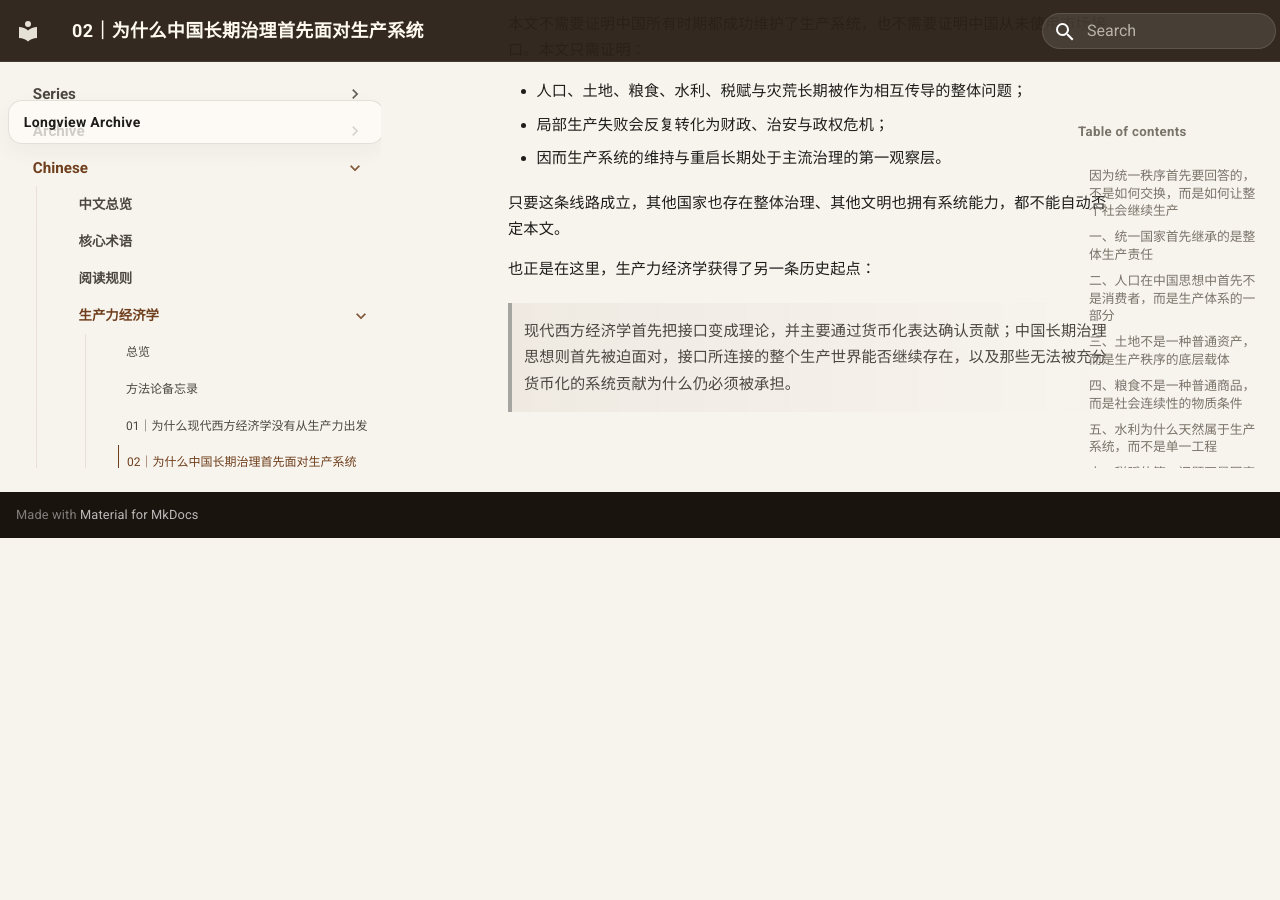
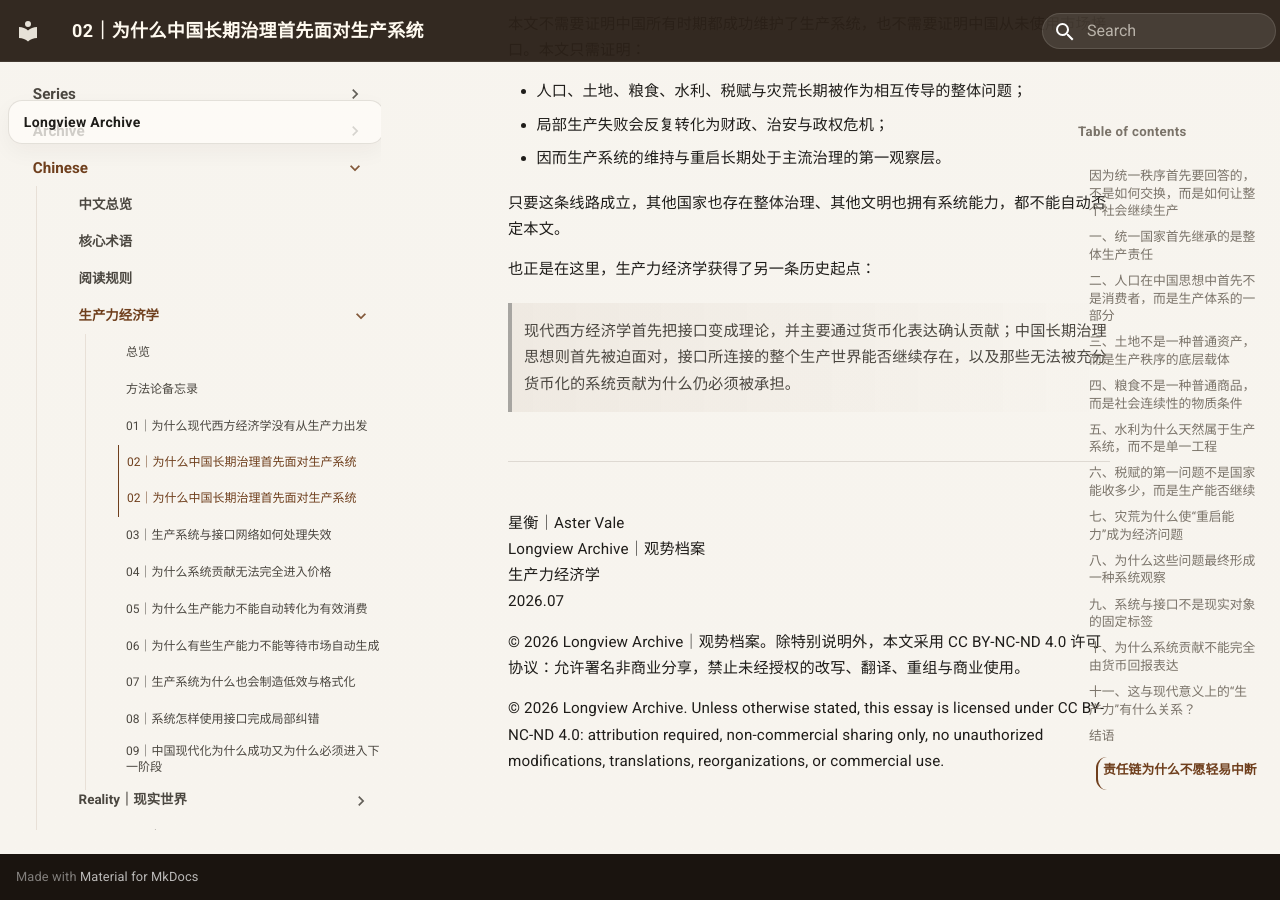
Before and after one commit to guanshi1688/longview-archive, an MkDocs documentation site: the page built from docs/essays/chinese/productive-forces-economics/02-c-chinese-governance.md, in a window 1280 px wide and 900 px high, scrolled down 21490 px. Built offline with MkDocs 1.6.1 and Material for MkDocs 9.7.7, drawn with Linux system fonts in a browser that asks for light colours; before the commit the page ends 22028 px from its top, so only the background shows below that.

Commit message:
Update 02-c-chinese-governance.md

```diff
--- a/docs/essays/chinese/productive-forces-economics/02-c-chinese-governance.md
+++ b/docs/essays/chinese/productive-forces-economics/02-c-chinese-governance.md
@@ -779,3 +779,14 @@
 也正是在这里，生产力经济学获得了另一条历史起点：
 
 > 现代西方经济学首先把接口变成理论，并主要通过货币化表达确认贡献；中国长期治理思想则首先被迫面对，接口所连接的整个生产世界能否继续存在，以及那些无法被充分货币化的系统贡献为什么仍必须被承担。
+
+---
+
+星衡｜Aster Vale
+Longview Archive｜观势档案
+生产力经济学
+2026.07
+
+© 2026 Longview Archive｜观势档案。除特别说明外，本文采用 CC BY-NC-ND 4.0 许可协议：允许署名非商业分享，禁止未经授权的改写、翻译、重组与商业使用。
+
+© 2026 Longview Archive. Unless otherwise stated, this essay is licensed under CC BY-NC-ND 4.0: attribution required, non-commercial sharing only, no unauthorized modifications, translations, reorganizations, or commercial use.
```
